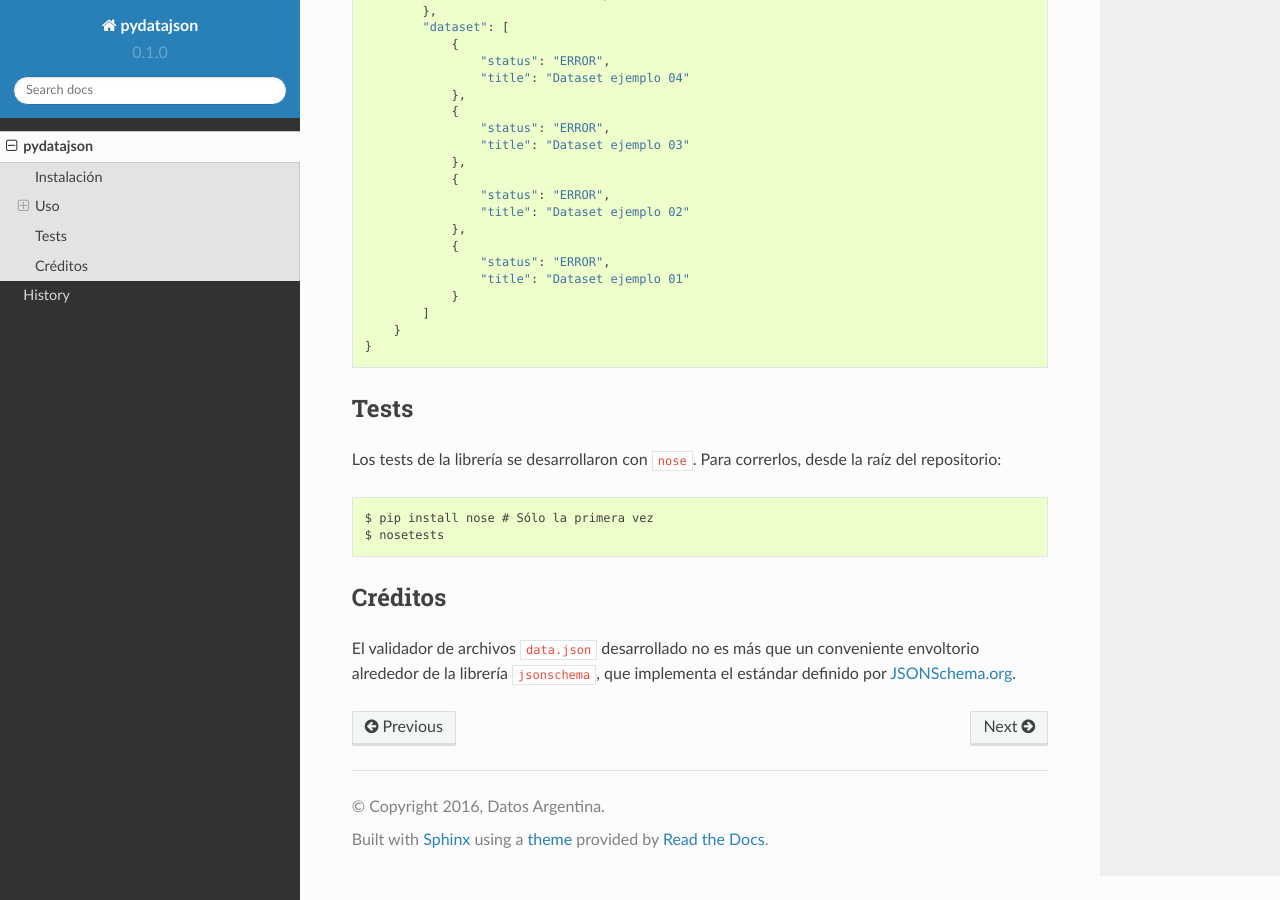
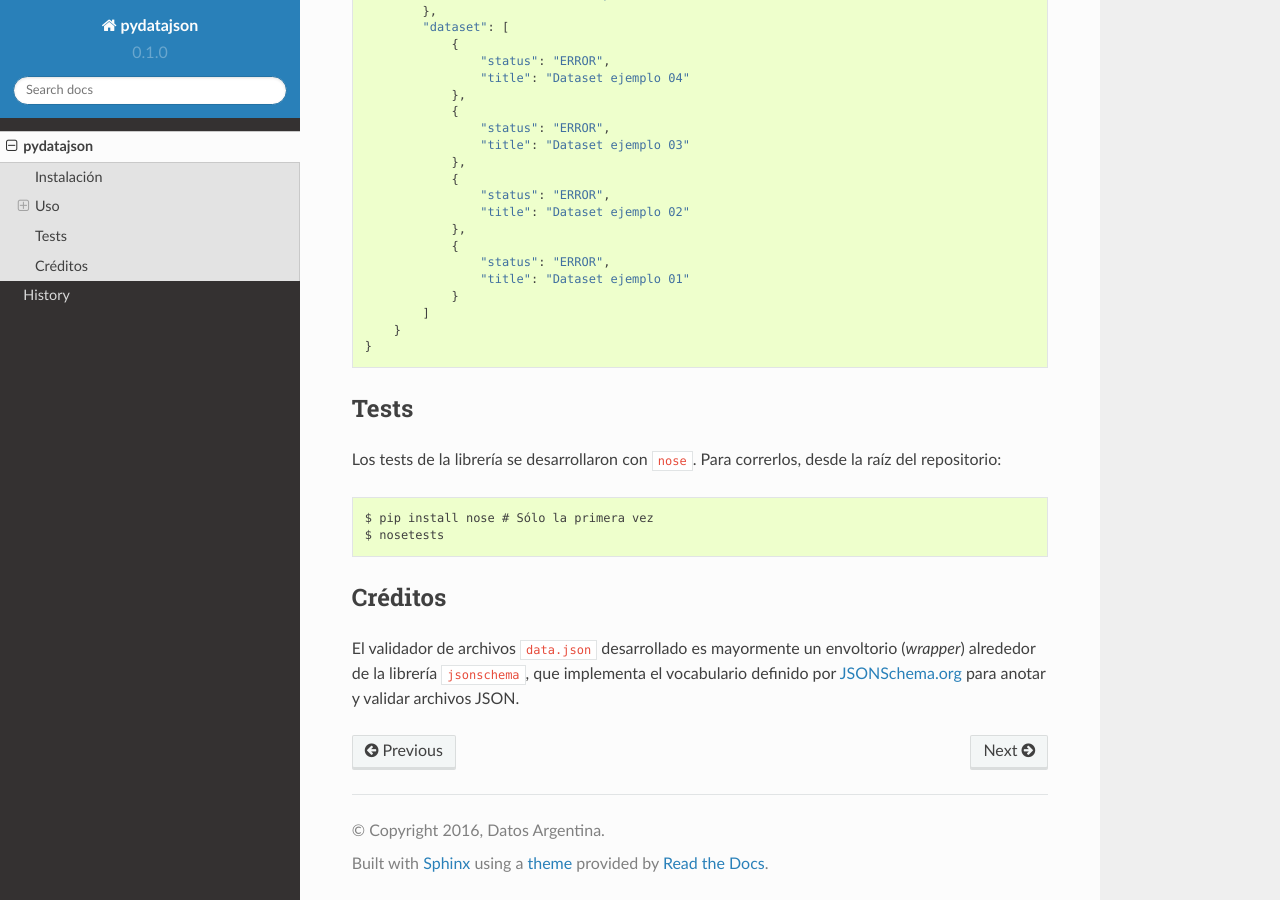
Before and after one commit to datosgobar/pydatajson, a Sphinx documentation site: the page built from docs/README.md, in a window 1280 px wide and 900 px high, scrolled down 2377 px. Built offline with Sphinx 7.4.7 and the Read the Docs theme 2.0.0, drawn with Linux system fonts in a browser that asks for light colours.

Commit message:
Seccion de Créditos menos poetica

```diff
--- a/docs/README.md
+++ b/docs/README.md
@@ -135,4 +135,4 @@ $ nosetests
 
 ## Créditos
 
-El validador de archivos `data.json` desarrollado no es más que un conveniente envoltorio alrededor de la librería [`jsonschema`](https://github.com/Julian/jsonschema), que implementa el estándar definido por [JSONSchema.org](http://json-schema.org/).
+El validador de archivos `data.json` desarrollado es mayormente un envoltorio (*wrapper*) alrededor de la librería [`jsonschema`](https://github.com/Julian/jsonschema), que implementa el vocabulario definido por [JSONSchema.org](http://json-schema.org/) para anotar y validar archivos JSON.
```
Also changed, not shown: README.md (+1 -1 lines).
